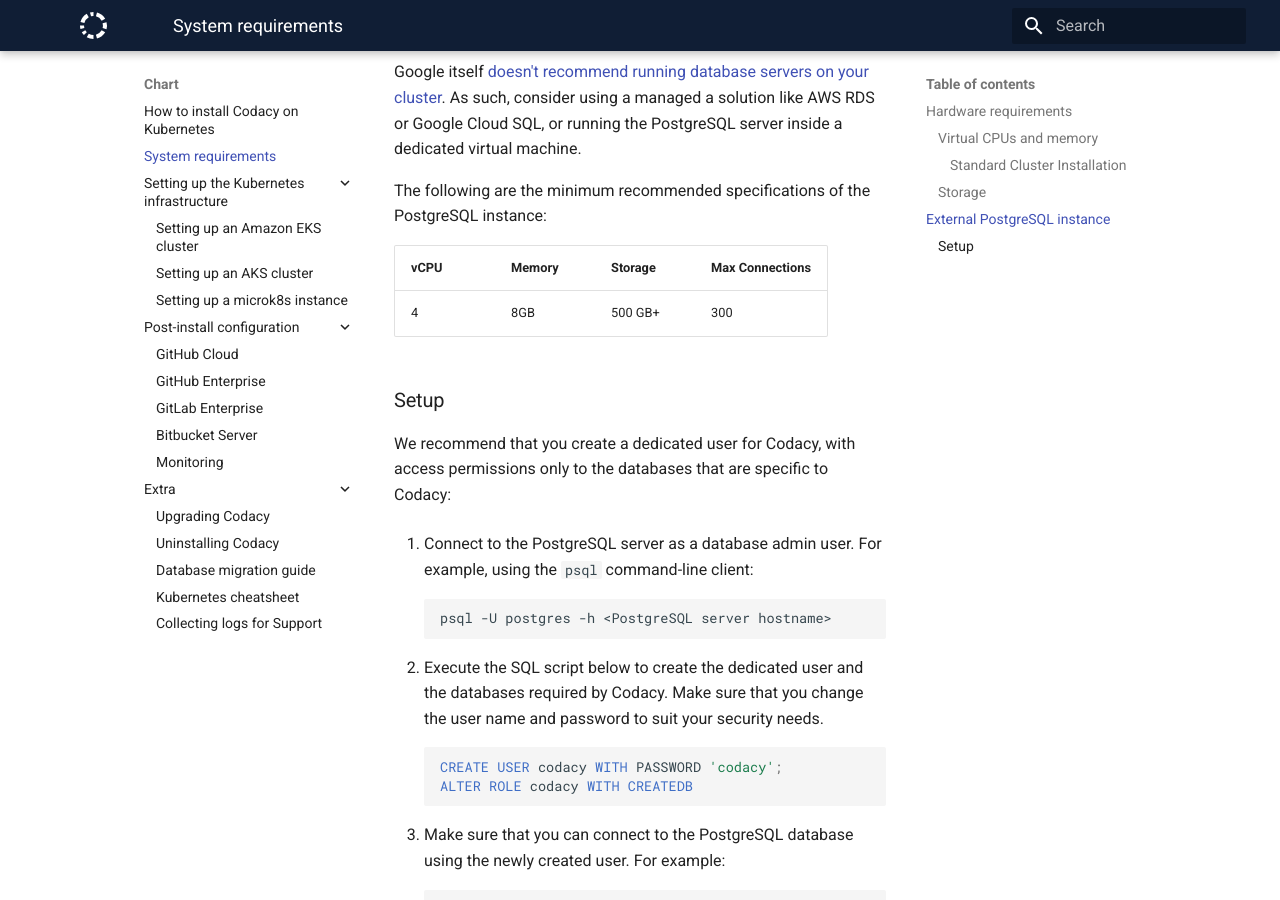
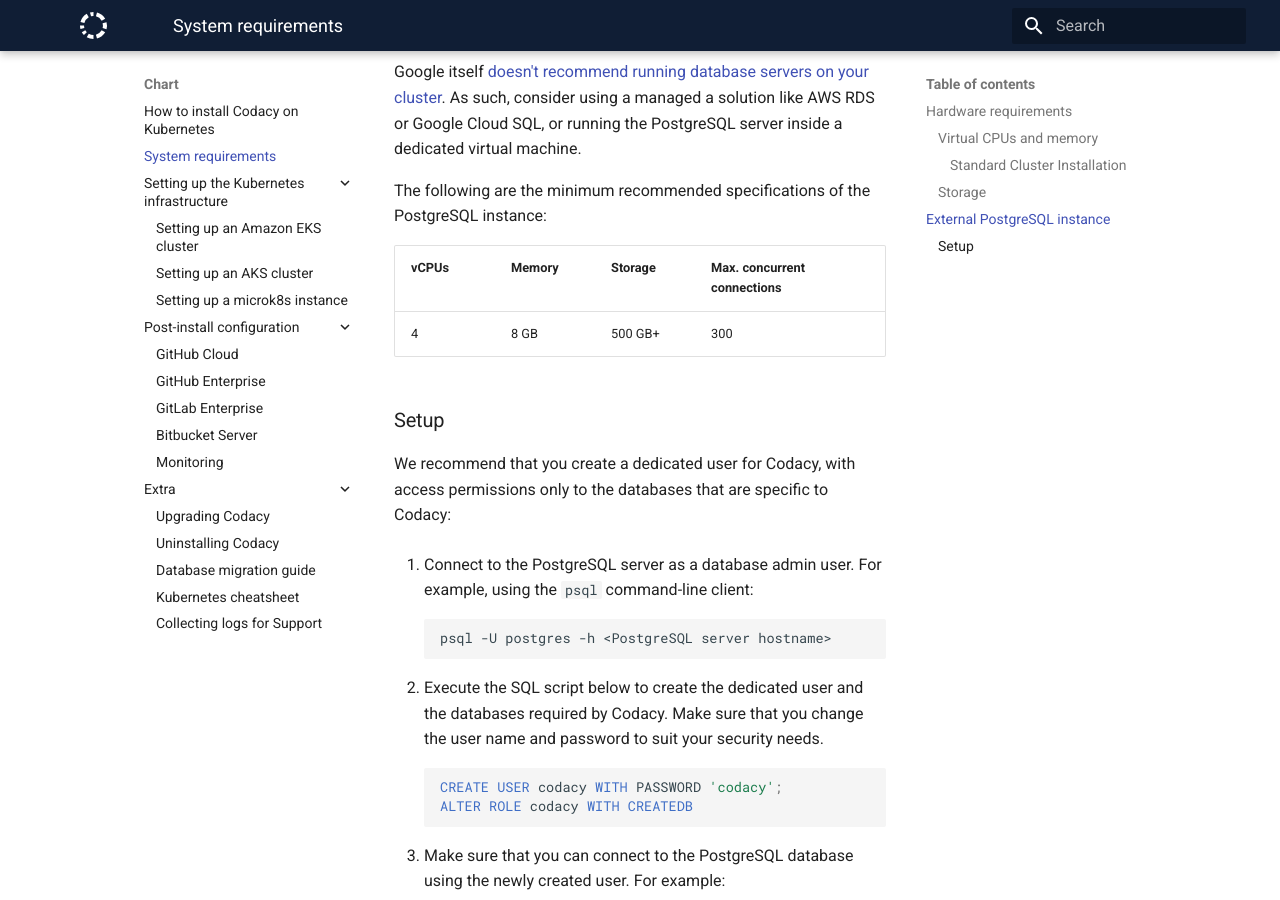
Before and after one commit to codacy/chart, an MkDocs documentation site: the page built from docs/requirements.md, in a window 1280 px wide and 900 px high, scrolled down 2972 px. Built offline with MkDocs 1.6.1 and Material for MkDocs 9.7.7, drawn with Linux system fonts in a browser that asks for light colours.

Commit message:
Fix link and improve PostgreSQL requirements table

```diff
--- a/docs/requirements.md
+++ b/docs/requirements.md
@@ -4,7 +4,7 @@
 
 -   A Kubernetes 1.14.\* or 1.15.\* cluster provisioned with the [required resources](#hardware-requirements)
 -   The [NGINX Ingress Controller](https://github.com/helm/charts/tree/master/stable/nginx-ingress) correctly set up in your cluster
--   A [PostgreSQL server](#postgresql-server-setup) accessible from the Kubernetes cluster
+-   A [PostgreSQL server](#external-postgresql-instance) accessible from the Kubernetes cluster
 
 ## Hardware requirements
 
@@ -67,9 +67,9 @@
 
 The following are the minimum recommended specifications of the PostgreSQL instance:
 
-| vCPU | Memory | Storage | Max Connections |
-| ---- | ------ | ------- | --------------- |
-| 4    | 8GB    | 500 GB+ | 300             |
+| vCPUs | Memory | Storage | Max. concurrent connections |
+| ----- | ------ | ------- | --------------------------- |
+| 4     | 8 GB   | 500 GB+ | 300                         |
 
 ### Setup
 
```
